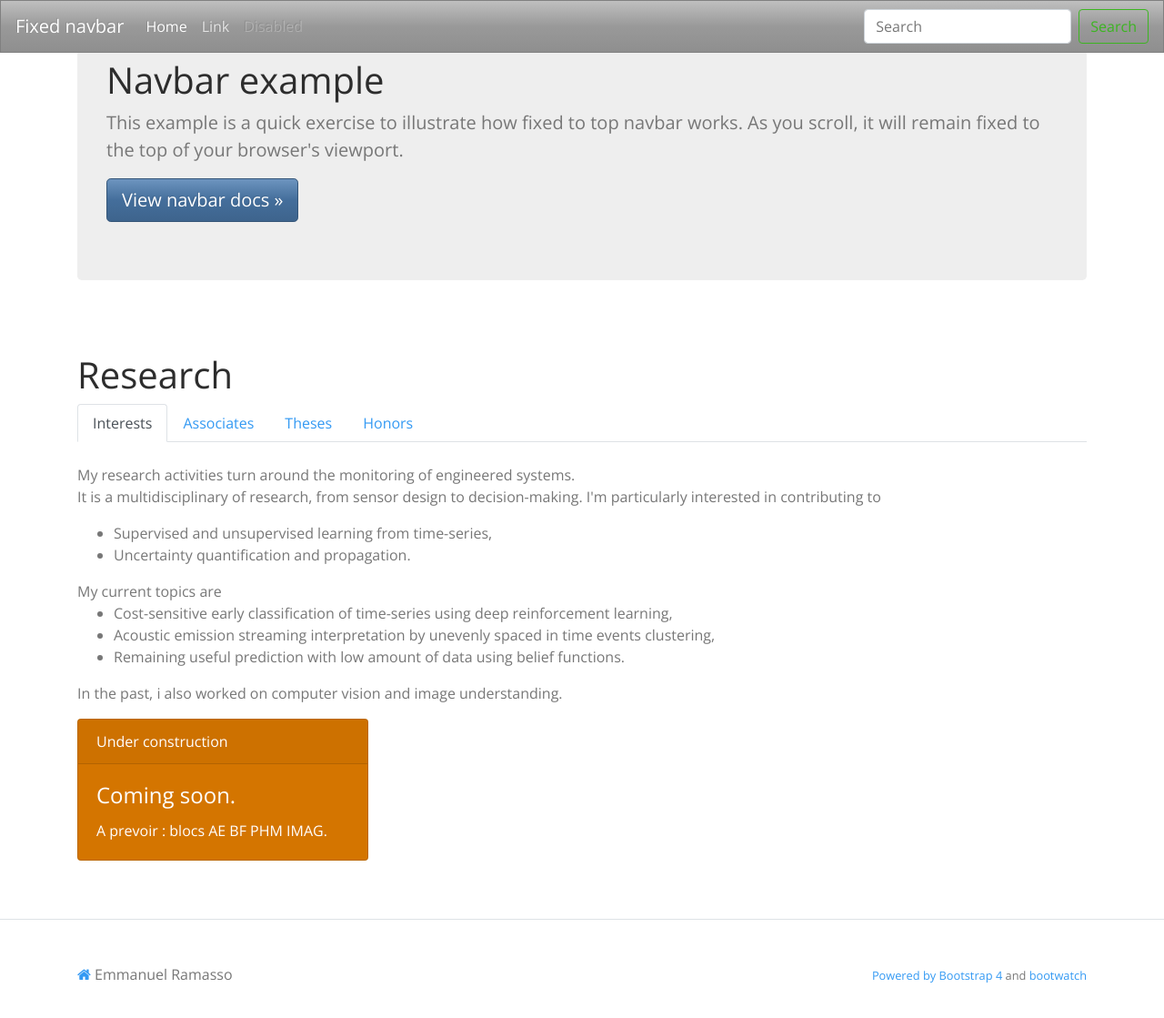
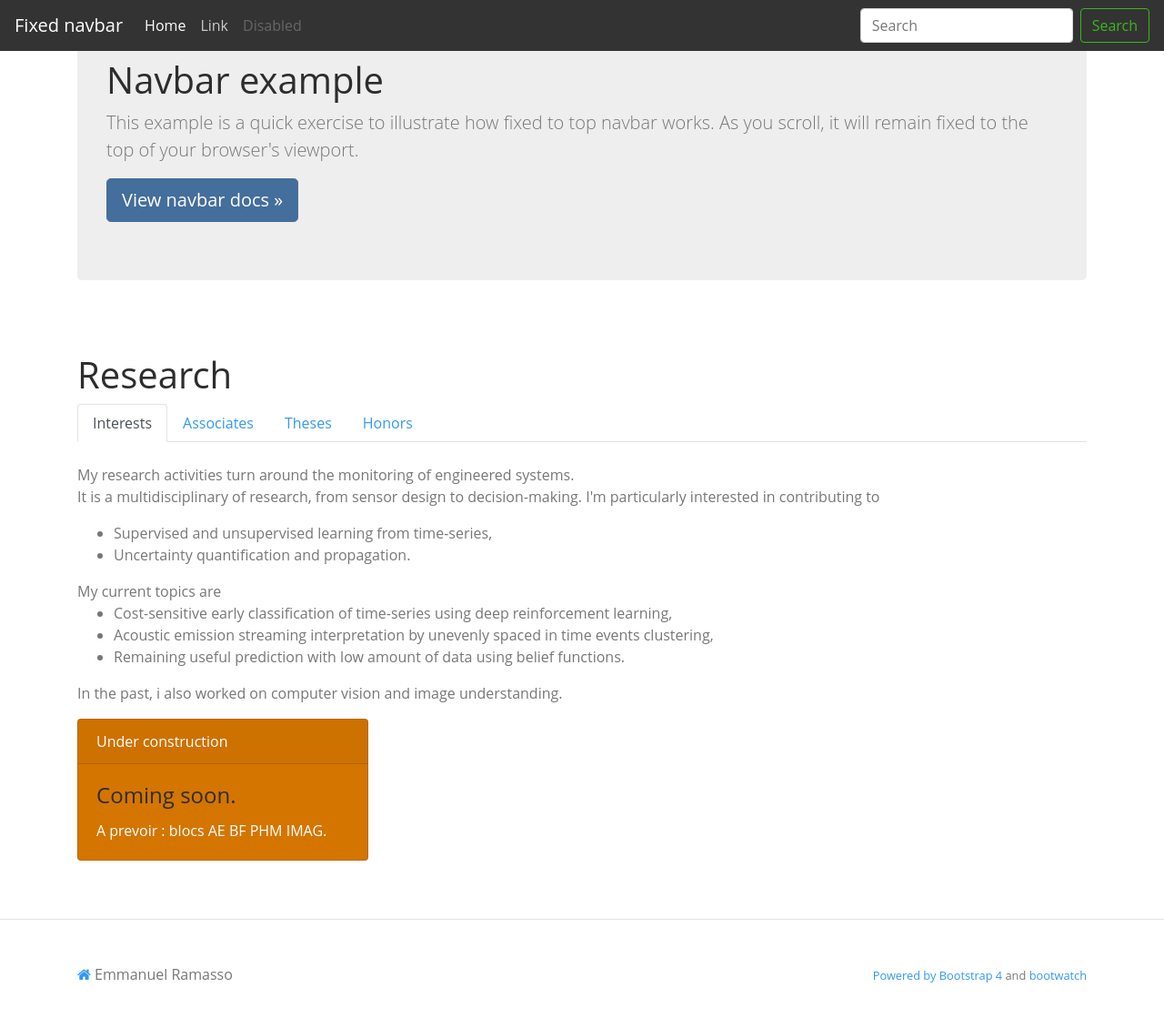
Before and after one commit to emmanuelramasso/emmanuelramasso.github.io, a Jekyll site: the page built from Research.html, in a window 1280 px wide and 1147 px high. Shown: the top 1119 px of the window at 91% size. Built offline with Jekyll 4.4.1, drawn with Linux system fonts in a browser that asks for light colours; nearby versions of some CDN libraries; library files that are not in the unit come from our copies; a style sheet for code colours, icons or effects is not loaded.

Commit message:
Update main.scss

```diff
--- a/assets/main.scss
+++ b/assets/main.scss
@@ -6,4 +6,3 @@
 @import "bootstrap/bootstrap";
 @import "syntax-highlighting";
 @import "bootstrap-4-jekyll/bootstrap-4-jekyll";
-@import "bootstrap_customization";
```
